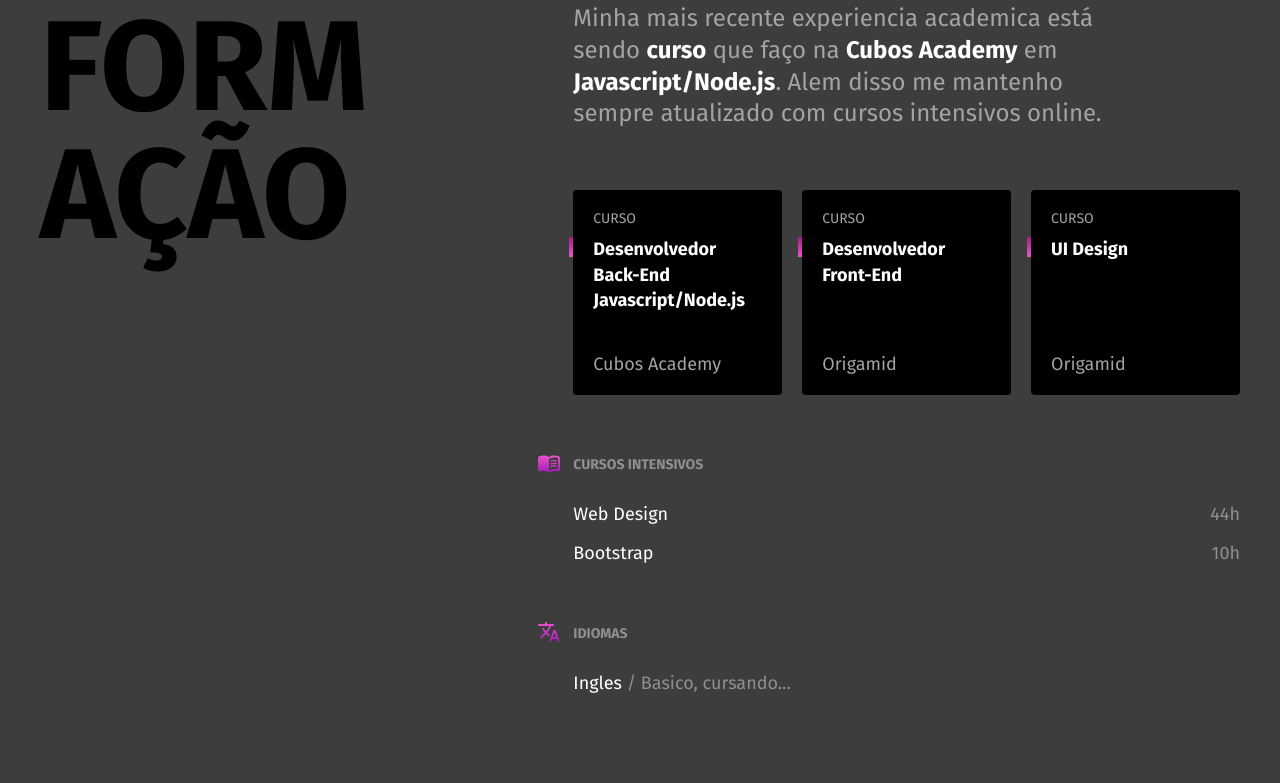
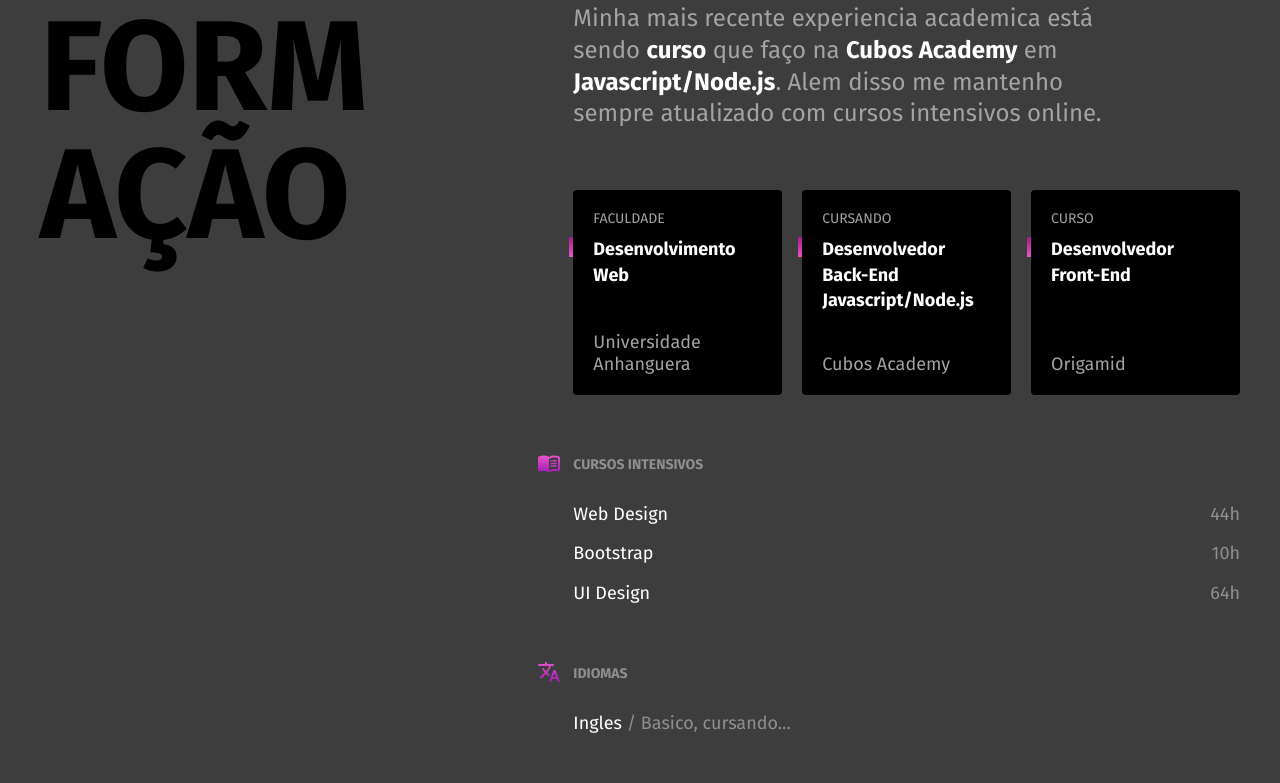
Before and after one commit to alessandrocrispim/alessandrocurriculo.github.io, a plain HTML site: page index.html in a window 1280 px wide. Shown: the part 1906-2689 px from the top of the page. Drawn offline with Linux system fonts and the light colour scheme.

Commit message:
faculdade

```diff
--- a/index.html
+++ b/index.html
@@ -120,8 +120,13 @@
           </p>
 
           <ul class="faculdade-lista">
+             <li class="faculdade">
+              <span class="faculdade-tipo">faculdade</span>
+              <h3 class="faculdade-curso">Desenvolvimento Web</h3>
+              <span class="faculdade-instituicao">Universidade Anhanguera</span>
+            </li>
             <li class="faculdade">
-              <span class="faculdade-tipo">Curso</span>
+              <span class="faculdade-tipo">Cursando</span>
               <h3 class="faculdade-curso">Desenvolvedor Back-End Javascript/Node.js</h3>
               <span class="faculdade-instituicao">Cubos Academy</span>
             </li>
@@ -130,11 +135,7 @@
               <h3 class="faculdade-curso">Desenvolvedor Front-End</h3>
               <span class="faculdade-instituicao">Origamid</span>
             </li>
-            <li class="faculdade">
-              <span class="faculdade-tipo">Curso</span>
-              <h3 class="faculdade-curso">UI Design</h3>
-              <span class="faculdade-instituicao">Origamid</span>
-            </li>
+
           </ul>
 
           <div class="formacao-extra">
@@ -143,6 +144,7 @@
               <ul>
                 <li>Web Design<span>44h</span></li>
                 <li>Bootstrap<span>10h</span></li>
+                <li>UI Design<span>64h</span></li>
               </ul>
             </div>
 
```
Also changed, not shown: js/script.js (line endings or trailing spaces).
